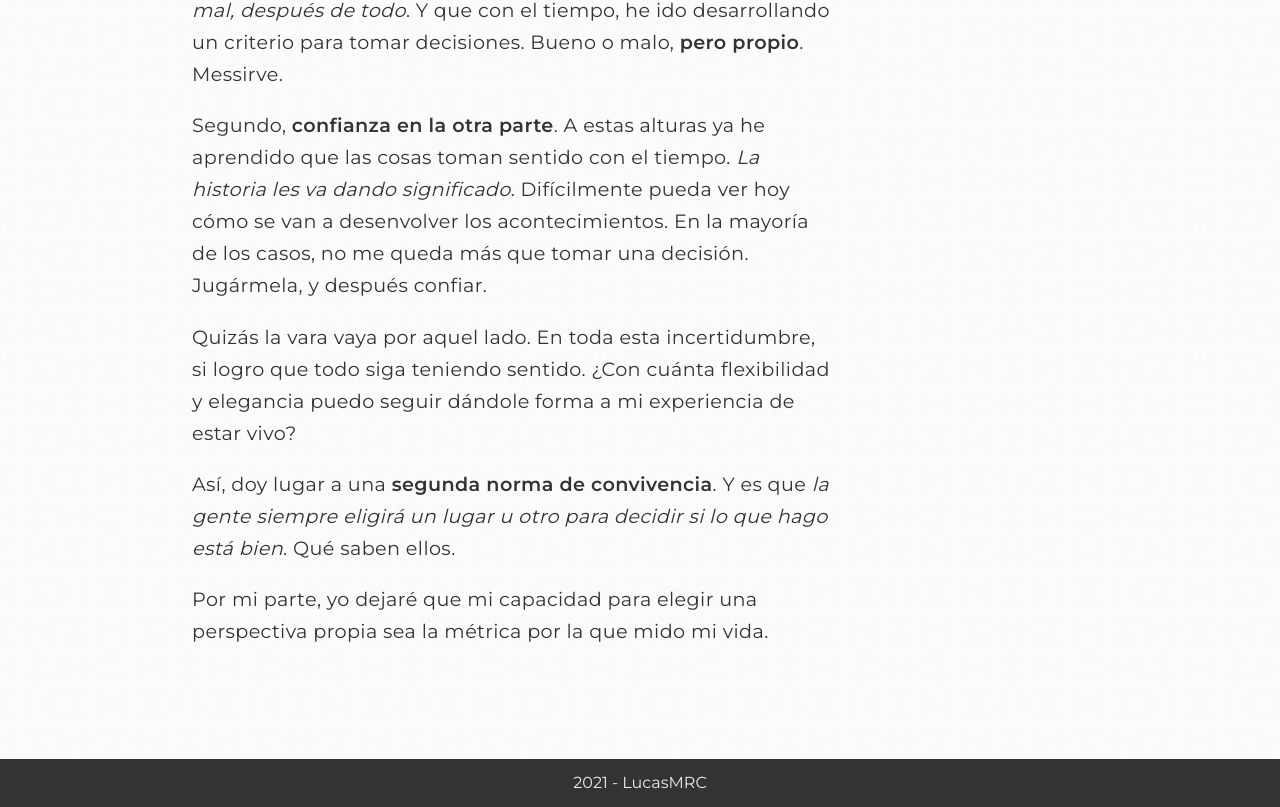
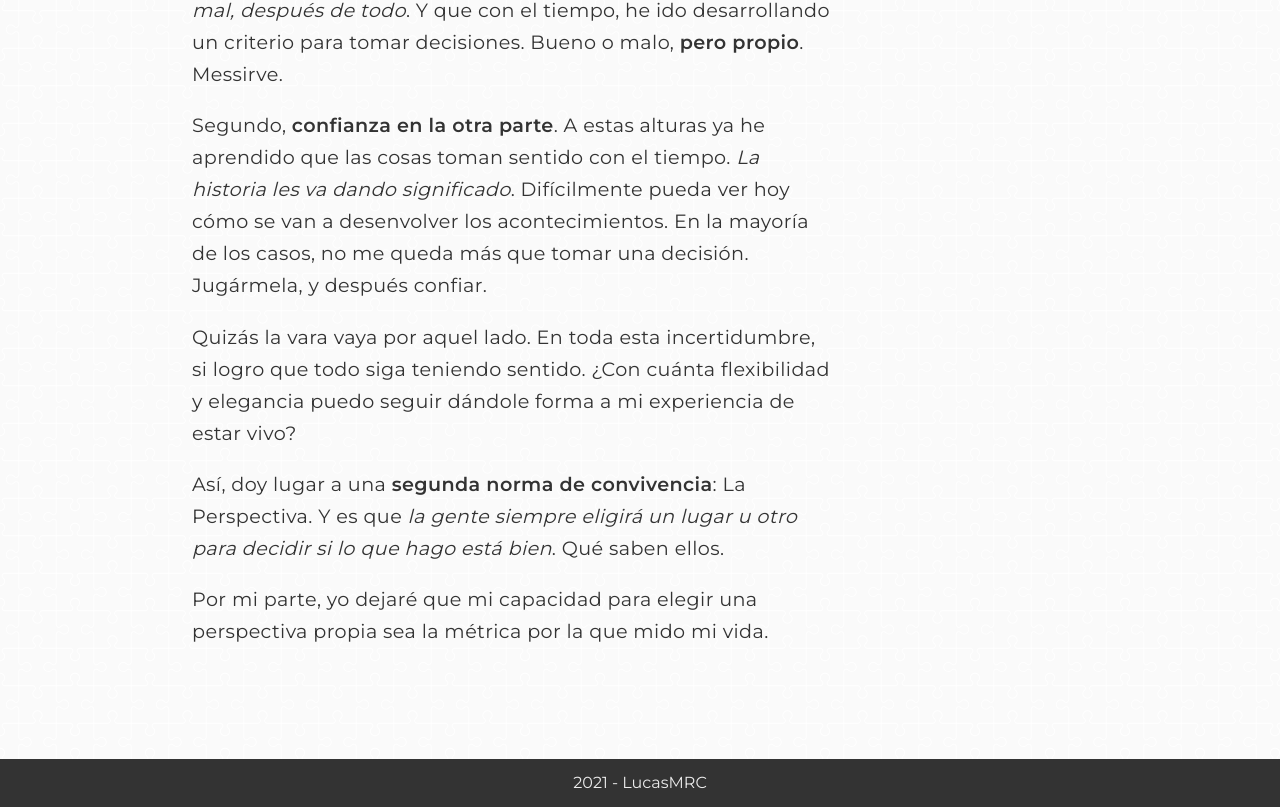
Before and after one commit to LucasMRC/perspectiva, a Svelte app: page / in a window 1280 px wide. Shown: the part 1808-2615 px from the top of the page. Built offline with nearby package versions, Linux system fonts and the light colour scheme; a web font is replaced by a local one.

Commit message:
New changes on main article

```diff
--- a/src/components/Main/index.svelte
+++ b/src/components/Main/index.svelte
@@ -25,7 +25,7 @@
             Quizás la vara vaya por aquel lado. En toda esta incertidumbre, si logro que todo siga teniendo sentido. ¿Con cuánta flexibilidad y elegancia puedo seguir dándole forma a mi experiencia de estar vivo?
         </p>
         <p>
-            Así, doy lugar a una <strong>segunda norma de convivencia</strong>. Y es que <em>la gente siempre eligirá un lugar u otro para decidir si lo que hago está bien</em>. Qué saben ellos.
+            Así, doy lugar a una <strong>segunda norma de convivencia</strong>: La Perspectiva. Y es que <em>la gente siempre eligirá un lugar u otro para decidir si lo que hago está bien</em>. Qué saben ellos.
         </p>
         <p>
             Por mi parte, yo dejaré que mi capacidad para elegir una perspectiva propia sea la métrica por la que mido mi vida.
```
